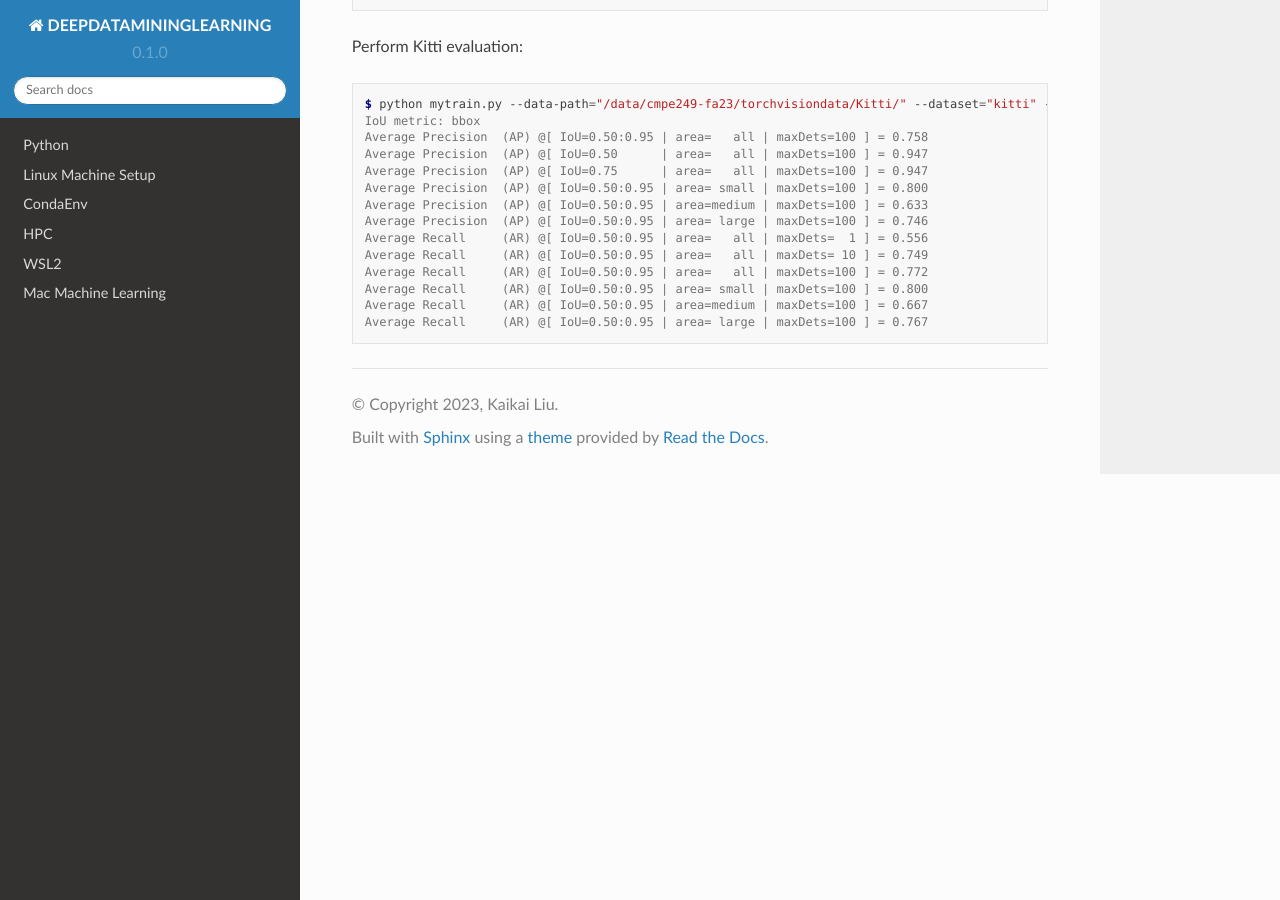
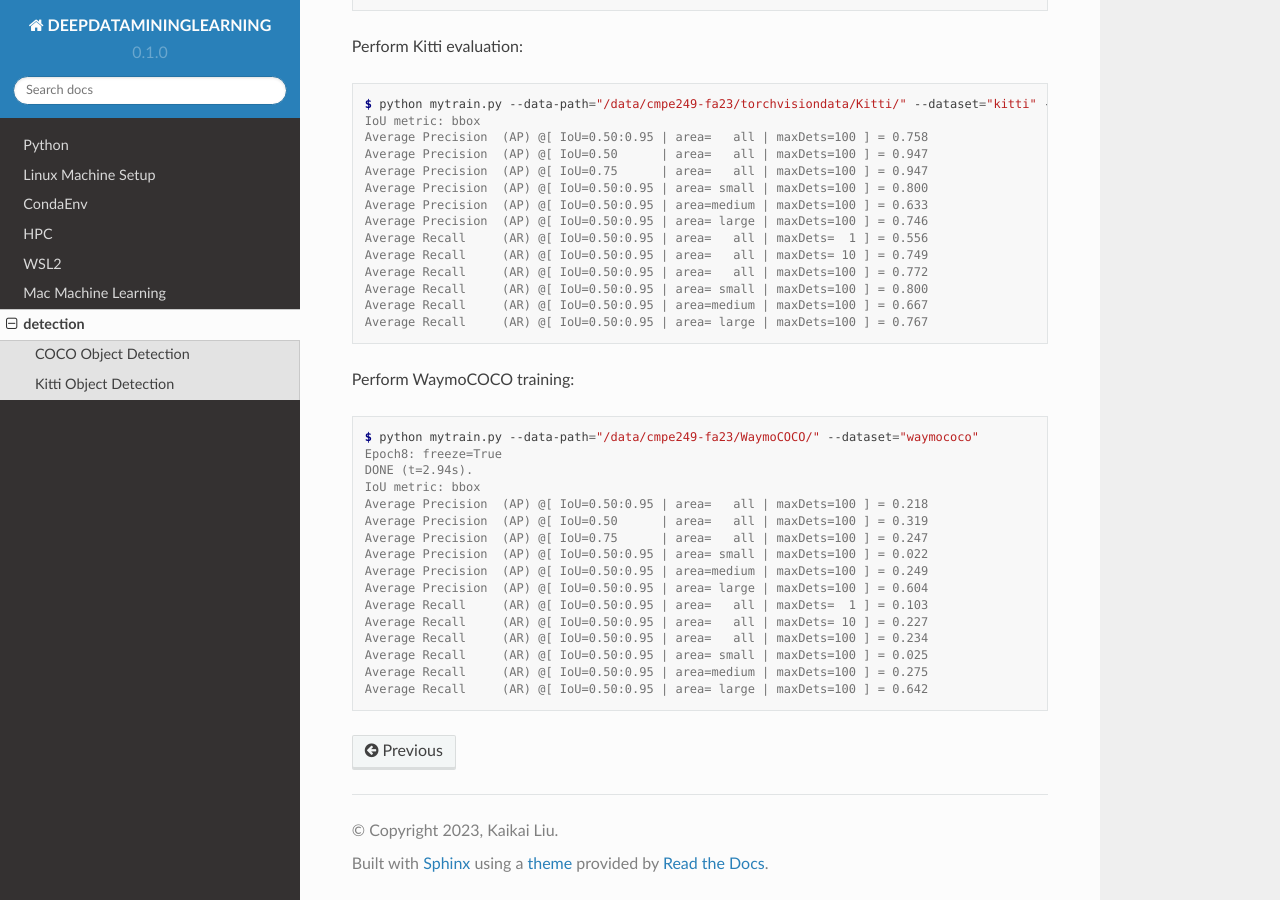
Before and after one commit to coderkj7/DeepDataMiningLearning_20251122, a Sphinx documentation site: the page built from docs/source/detection.rst, in a window 1280 px wide and 900 px high, scrolled down 1268 px. Built offline with Sphinx 7.4.7 and the Read the Docs theme 2.0.0, drawn with Linux system fonts in a browser that asks for light colours.

```diff
--- a/docs/index.rst
+++ b/docs/index.rst
@@ -23,3 +23,4 @@
    source/HPC2
    source/WSL2
    source/MacML
+   source/detection
--- a/docs/source/detection.rst
+++ b/docs/source/detection.rst
@@ -86,3 +86,24 @@
    Average Recall     (AR) @[ IoU=0.50:0.95 | area= small | maxDets=100 ] = 0.800
    Average Recall     (AR) @[ IoU=0.50:0.95 | area=medium | maxDets=100 ] = 0.667
    Average Recall     (AR) @[ IoU=0.50:0.95 | area= large | maxDets=100 ] = 0.767
+
+Perform WaymoCOCO training:
+
+.. code-block:: console
+
+   $ python mytrain.py --data-path="/data/cmpe249-fa23/WaymoCOCO/" --dataset="waymococo"
+   Epoch8: freeze=True
+   DONE (t=2.94s).
+   IoU metric: bbox
+   Average Precision  (AP) @[ IoU=0.50:0.95 | area=   all | maxDets=100 ] = 0.218
+   Average Precision  (AP) @[ IoU=0.50      | area=   all | maxDets=100 ] = 0.319
+   Average Precision  (AP) @[ IoU=0.75      | area=   all | maxDets=100 ] = 0.247
+   Average Precision  (AP) @[ IoU=0.50:0.95 | area= small | maxDets=100 ] = 0.022
+   Average Precision  (AP) @[ IoU=0.50:0.95 | area=medium | maxDets=100 ] = 0.249
+   Average Precision  (AP) @[ IoU=0.50:0.95 | area= large | maxDets=100 ] = 0.604
+   Average Recall     (AR) @[ IoU=0.50:0.95 | area=   all | maxDets=  1 ] = 0.103
+   Average Recall     (AR) @[ IoU=0.50:0.95 | area=   all | maxDets= 10 ] = 0.227
+   Average Recall     (AR) @[ IoU=0.50:0.95 | area=   all | maxDets=100 ] = 0.234
+   Average Recall     (AR) @[ IoU=0.50:0.95 | area= small | maxDets=100 ] = 0.025
+   Average Recall     (AR) @[ IoU=0.50:0.95 | area=medium | maxDets=100 ] = 0.275
+   Average Recall     (AR) @[ IoU=0.50:0.95 | area= large | maxDets=100 ] = 0.642
```
Also changed, not shown: 2 other files.
